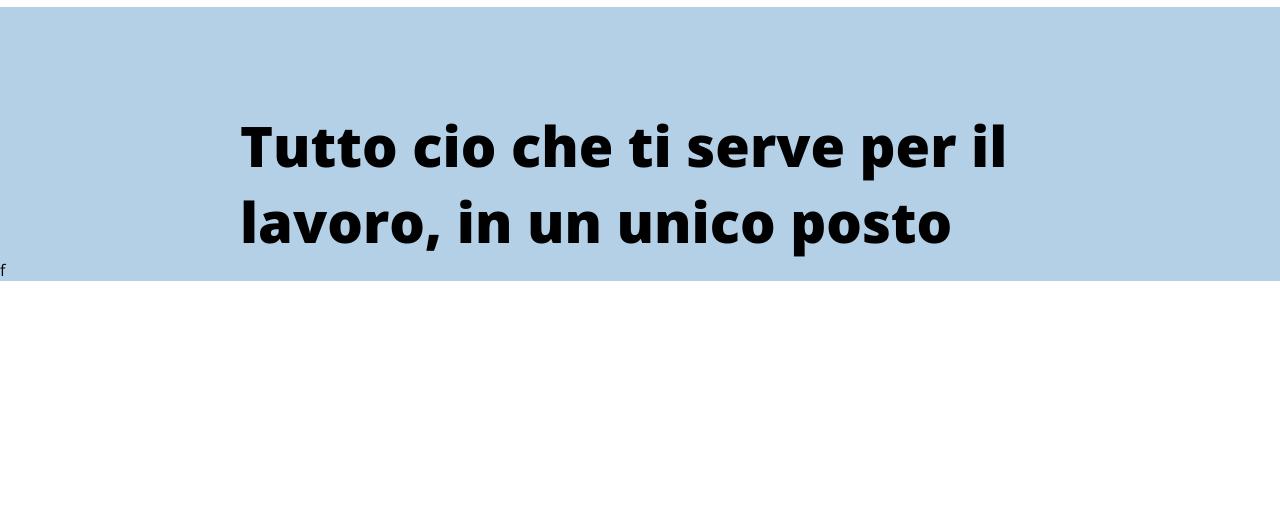
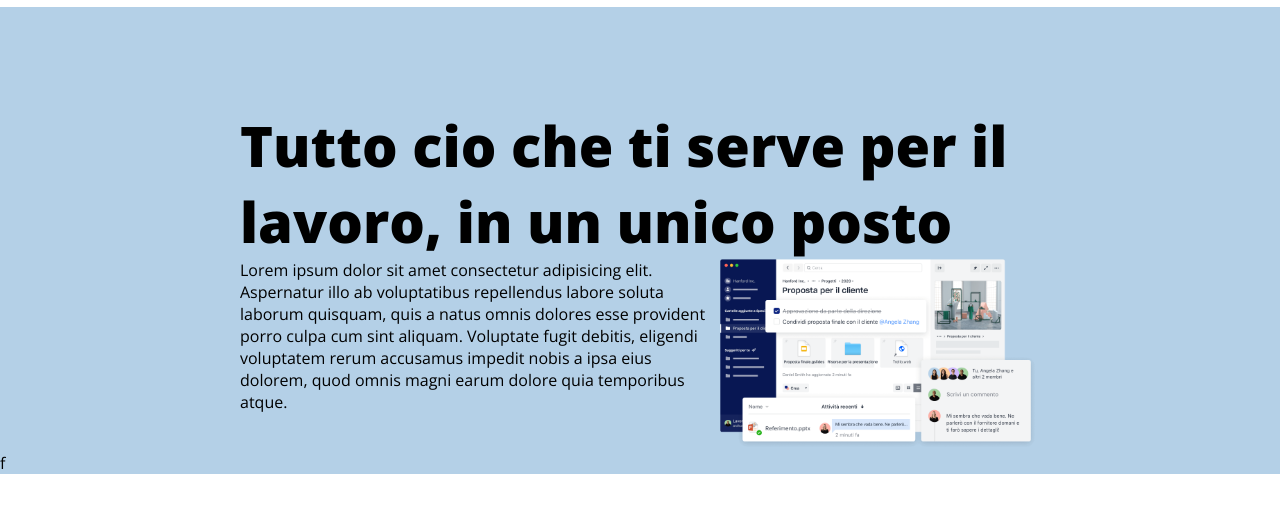
Before and after one commit to PatrizioCorcione/htmlcss-dropbox, a plain HTML site: page index.html in a window 1280 px wide. Shown: the part 43-556 px from the top of the page. Drawn offline with nearby package versions, Linux system fonts and the light colour scheme.

Commit message:
struttura hero

```diff
--- a/assets/css/style.css
+++ b/assets/css/style.css
@@ -70,6 +70,6 @@ header{
   background-color: var(--fake-btn);
   padding: 4px 7px;
 }
-.posto-lavoro{
+.hero{
   background-color: var(--clr-hero);
 }
--- a/index.html
+++ b/index.html
@@ -37,9 +37,17 @@
     </div>
   </header>
 
-  <main class="posto-lavoro">
+  <main class="hero">
     <section class="container-big margin-top-big">
       <h1 class="font-big">Tutto cio che ti serve per il lavoro, in un unico posto</h1>
+    </section>
+    <section class="flexing container-big hero-content">
+      <div class="hero-text">
+        Lorem ipsum dolor sit amet consectetur adipisicing elit. Aspernatur illo ab voluptatibus repellendus labore soluta laborum quisquam, quis a natus omnis dolores esse provident porro culpa cum sint aliquam. Voluptate fugit debitis, eligendi voluptatem rerum accusamus impedit nobis a ipsa eius dolorem, quod omnis magni earum dolore quia temporibus atque.
+      </div>
+      <div class="hero-img">
+        <img src="assets/img/jumbo.png" alt="">
+      </div>
     </section>
   <main>
 
```
